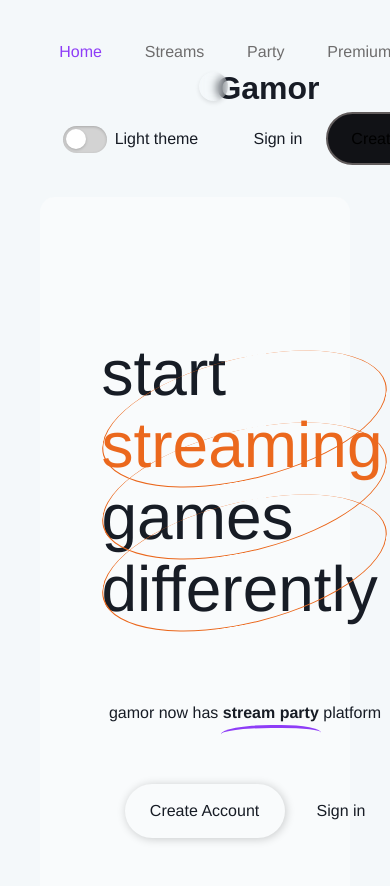
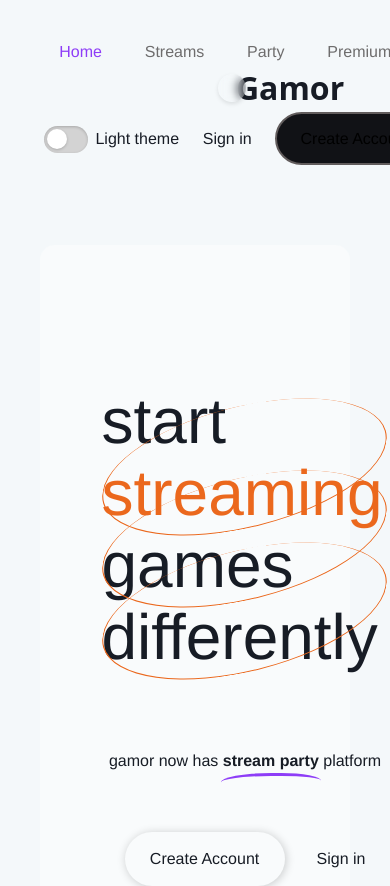
Before and after one commit to hesoler/assessment-avg, a React (Vite) app: page / in a window 390 px wide. Shown: the top 886 px of the page. Built offline with nearby package versions, Linux system fonts and the light colour scheme.

Commit message:
Navbar responsive

```diff
--- a/index.html
+++ b/index.html
@@ -12,36 +12,25 @@
     <div class="page-container">
       <header>
         <nav class="navbar">
-          <ul class="nav-list">
-            <li class="nav-item left">
+          <span class="nav-items left">
             <a id="home" href="/index.html">Home</a>
-            </li>
-            <li class="nav-item left">
             <a href="/">Streams</a>
-            </li>
-            <li class="nav-item left">
             <a href="/">Party</a>
-            </li>
-            <li class="nav-item left">
             <a href="/">Premium</a>
-            </li>
-
+          </span>
           <span class="logo">
             <span class="widget-logo"></span>
             <b>Gamor</b>
           </span>
-
-            <label class="nav-item theme-label">
+          <span class="nav-items right">
+            <label class="theme-label">
               <input id="theme" type="checkbox" />
               <span class="light-theme-label">Light theme</span>
               <span class="dark-theme-label">Dark theme</span>
             </label>
-
-            <li class="nav-item">
             <a href="/src/pages/login.html">Sign in</a>
-            </li>
             <button class="btn-register">Create Account</button>
-          </ul>
+          </span>
         </nav>
       </header>
 
--- a/src/index.css
+++ b/src/index.css
@@ -40,72 +40,57 @@ body {
   background-color: var(--backgroundColor);
 }
 
+/** Navbar */
 .navbar {
-  width: 100%;
-  min-width: 450px;
-  display: grid;
+  display: -moz-inline-grid;
   place-items: center;
-  margin-bottom: 2rem;
+  grid-template-columns: repeat(auto-fit, minmax(500px, 1280px));
+  margin-bottom: 5rem;
 }
-
-.navbar .nav-list {
-  list-style-type: none; /* Elimina los puntos de lista */
-  padding: 0; /* Elimina la sangría */
-  width: 100%;
-  margin: 0 auto;
+.navbar span {
+  display: inline-block;
+  width: max-content;
 }
-
-.nav-item {
-  display: inline;
-  margin: 1.2em;
-}
-
-/** Enlaces Navbar */
-#home {
-  color: var(--contrastThemeColor);
-}
-.nav-item a {
+.nav-items a {
+  margin-inline: 1.2em;
   font-weight: 500;
   color: var(--backgroundFont);
   cursor: pointer;
   text-decoration: none; /* Elimina el subrayado de los enlaces */
 }
+.nav-items a:hover {
+  color: var(--contrastThemeColor);
+}
+#home {
+  color: var(--contrastThemeColor);
+}
+
 .left a {
   color: var(--backgroundNavBarLeft);
-}
-.nav-item a:hover {
-  color: var(--contrastThemeColor);
 }
 
 /** Logotipo Gamor */
 .logo {
-  font-family: Arial;
+  font-family: system-ui, -apple-system, BlinkMacSystemFont, "Segoe UI", Roboto,
+    Oxygen, Ubuntu, Cantarell, "Open Sans", "Helvetica Neue", sans-serif, Arial;
   font-size: 2rem;
-  margin: 0 4.6em;
-  display: inline-flex;
+  margin-inline: 10rem;
 }
 
 .widget-logo {
-  height: 0;
   position: relative;
   background-color: rgba(255, 255, 255, 0);
   backdrop-filter: blur(5px) opacity(1);
   box-shadow: 0 2px 4px rgba(0, 0, 0, 0.1);
   border: 1px solid #ffffff0e;
   border-radius: 50%;
-  left: 12px;
-  top: 8px;
-  padding: 0.85rem;
+  left: 18px;
+  top: 2px;
+  padding: 0.8rem;
 }
 
 /** Checkbox para activar modo oscuro */
-.theme-label span {
-  width: 6rem;
-}
-.theme-label * {
-  display: inline-flex;
-}
-/* slider round container */
+/* Contenedor del slider round */
 #theme {
   appearance: none;
   position: relative;
@@ -139,11 +124,9 @@ body {
 #theme:checked {
   background: #eb681d;
 }
-
 #theme:checked ~ .light-theme-label {
   display: none;
 }
-
 #theme:checked ~ .dark-theme-label {
   display: inline-block;
 }
@@ -152,7 +135,6 @@ body {
 #theme:not(:checked) ~ .dark-theme-label {
   display: none;
 }
-
 #theme:not(:checked) ~ .light-theme-label {
   display: inline-block;
 }
@@ -237,10 +219,10 @@ main section {
 .high-text p:nth-child(2) {
   color: var(--contrastThemeColor2);
 }
-
 .panel-1 .low-text {
   display: inline;
 }
+/* Viñeta debajo de "stream party" */
 .panel-1 .low-text .curve {
   width: 100px;
   height: 1rem;
```
Lines whose indentation alone changed are shown as unchanged.
